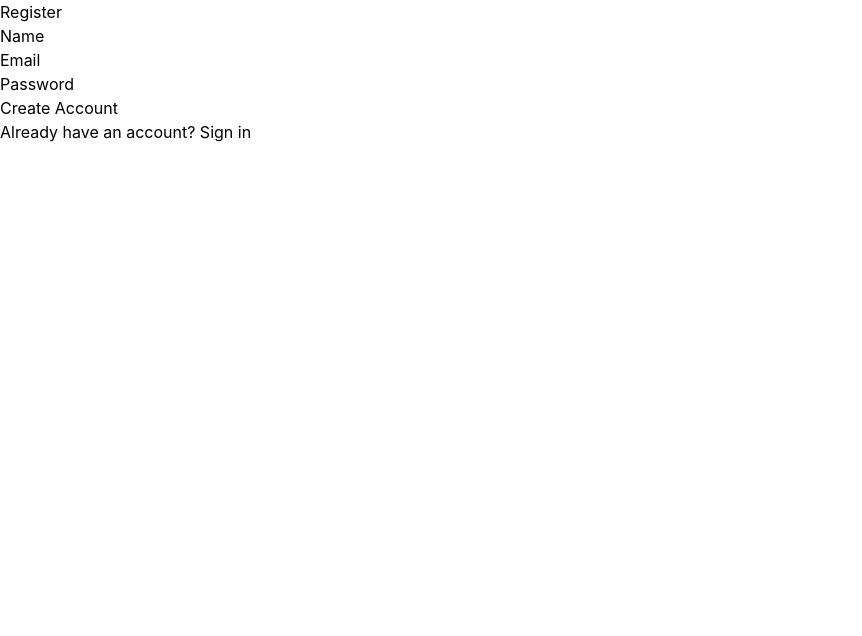
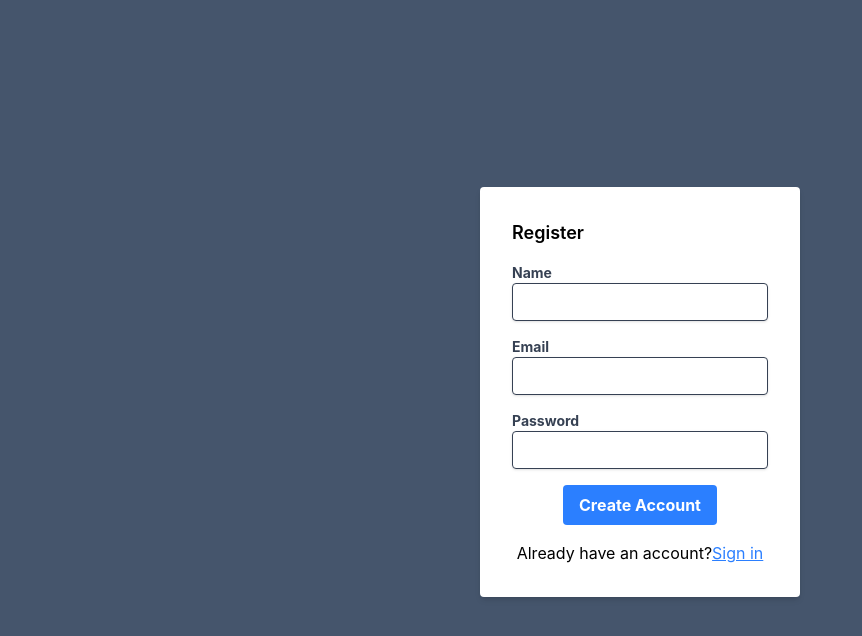
Before and after one commit to abhijeetat9/Source, a React (Vite) app in the folder client/: page /register in a window 1280 px wide. Shown: the top 636 px of the page, without its empty margins (0-862 px from the left). Built offline with nearby package versions, Linux system fonts and the light colour scheme.

Commit message:
Tailwind updates to pages

```diff
--- a/client/src/pages/Dashboard.jsx
+++ b/client/src/pages/Dashboard.jsx
@@ -30,6 +30,8 @@ export default function Dashboard() {
             const updated = await updateJob(auth.token, id,editForm)
             setJobs(prev  => prev.map(j => j._id === id ? updated : j))
             setEditingId(null)
+            const statsData = await getStats(auth.token)
+            setStats(statsData)
         }catch(error){
             alert('Failed to update job');
         }
@@ -97,7 +99,7 @@ export default function Dashboard() {
                             {label: 'Interviews', value: stats.interview, color: 'text-blue-600'},
                             {label: 'Offers', value: stats.offer, color: 'text-emerald-600'},
                             {label: 'Rejected', value: stats.rejected, color: 'text-red-600'},
-                            {label: 'Interview Rate', value: `${stats.interview_rate}%`, color: 'text-indigo-600'},
+                            {label: 'Interview Rate', value: `${stats.interviewRate}%`, color: 'text-indigo-600'},
 
                         ].map(s => (
                             <div key={s.label} className="bg-white rounded-xl border border-gray-200 p-5">
@@ -120,7 +122,7 @@ export default function Dashboard() {
                 {/*Jobs List*/}
 
                 {jobs.map(job => (
-                    <div key={job._id} className="bg-white border border-gray-200 rounded-xl px-6 py-4">
+                    <div key={job._id} className="bg-white border border-gray-200 rounded-xl px-6 py-4 mb-3">
                         {editingId === job._id ? (
                             // ── EDIT MODE
                             <div className="flex items-center gap-4 flex-wrap">
--- a/client/src/pages/Login.jsx
+++ b/client/src/pages/Login.jsx
@@ -38,7 +38,7 @@ export default function Login() {
         <div className="bg-slate-600 h-screen flex justify-center items-center">
         <div className="w-full max-w-xs">
             <form className="bg-white shadow-md rounded px-8 pt-8 pb-8 mb-4" onSubmit={handleSubmit}>
-                <h1 className="mb-4">Login</h1>
+                <h1 className="mb-4 font-semibold text-lg">Login</h1>
                 <div className="mb-4">
                     <label className="block text-gray-700 text-sm font-bold mb-2">Email</label>
                     <input className="shadow appearance-none border rounded w-full py-2 px-3 text-gray-700 leading-tight focus:outline-none focus:shadow-outline" type="email" value={email} onChange={e => setEmail(e.target.value)} required/>
@@ -52,7 +52,7 @@ export default function Login() {
                 <button className="bg-blue-500 hover:bg-blue-700 text-white font-bold py-2 px-4 rounded focus:outline-none focus:shadow-outline" type="submit" disabled={loading}>
                     {loading ? 'Logging in...' : 'Login'}
                 </button>
-                <p>No account? <Link to="/register">Register</Link></p>
+                <p>No account? <Link className="underline text-blue-500 hover:text-blue-700" to="/register" >Register</Link></p>
                 </div>
             </form>
         </div>
--- a/client/src/pages/Register.jsx
+++ b/client/src/pages/Register.jsx
@@ -36,27 +36,31 @@ export default function Register() {
     }
 
     return (
-        <div>
-            <h1>Register</h1>
-            <form onSubmit={handleSubmit}>
-                <div>
-                    <label>Name</label>
-                    <input type="text" value={name} onChange={e => setName(e.target.value)} required/>
+        <div className="bg-slate-600 h-screen flex justify-center items-center">
+            <div className="w-full max-w-xs">
+                <form className="bg-white shadow-md rounded px-8 pt-8 pb-8 mb-4" onSubmit={handleSubmit}>
+                    <h1 className="mb-4 text-lg font-semibold">Register</h1>
+                    <div className="mb-4">
+                        <label className="block text-gray-700 text-sm font-bold">Name</label>
+                        <input className="shadow appearance-none border rounded w-full py-2 px-3 text-gray-700 leading-tight focus:outline-none focus:shadow-outline" type="text" value={name} onChange={e => setName(e.target.value)} required/>
                     </div>
-                <div>
-                    <label>Email</label>
-                    <input type="email" value={email} onChange={e => setEmail(e.target.value)} required/>
+                    <div className="mb-4">
+                        <label className="block text-gray-700 text-sm font-bold">Email</label>
+                        <input className="shadow appearance-none border rounded w-full py-2 px-3 text-gray-700 leading-tight focus:outline-none focus:shadow-outline" type="email" value={email} onChange={e => setEmail(e.target.value)} required/>
                     </div>
-                <div>
-                    <label>Password</label>
-                    <input type="password" value={password} onChange={e => setPassword(e.target.value)} required/>
+                    <div className="mb-4">
+                        <label className="block text-gray-700 text-sm font-bold">Password</label>
+                        <input className="shadow appearance-none border rounded w-full py-2 px-3 text-gray-700 leading-tight focus:outline-none focus:shadow-outline" type="password" value={password} onChange={e => setPassword(e.target.value)} required/>
                     </div>
                     {error && <p>{error}</p>}
-                <button type="submit" disabled={loading}>
+                    <div className="flex justify-center">
+                    <button className="bg-blue-500 hover:bg-blue-700 text-white font-bold py-2 px-4 rounded focus:outline-none focus:shadow-outline transition-colors" type="submit" disabled={loading}>
                     {loading ? 'Creating account...' : 'Create Account'}
                     </button>
+                    </div>
+                    <p className="flex justify-center mt-4">Already have an account? <Link className="underline text-blue-500 hover:text-blue-700" to="/login">Sign in</Link></p>
                 </form>
-            <p>Already have an account? <Link to="/login">Sign in</Link></p>
+        </div>
         </div>
     )
 }
```
Lines whose indentation alone changed are shown as unchanged.
